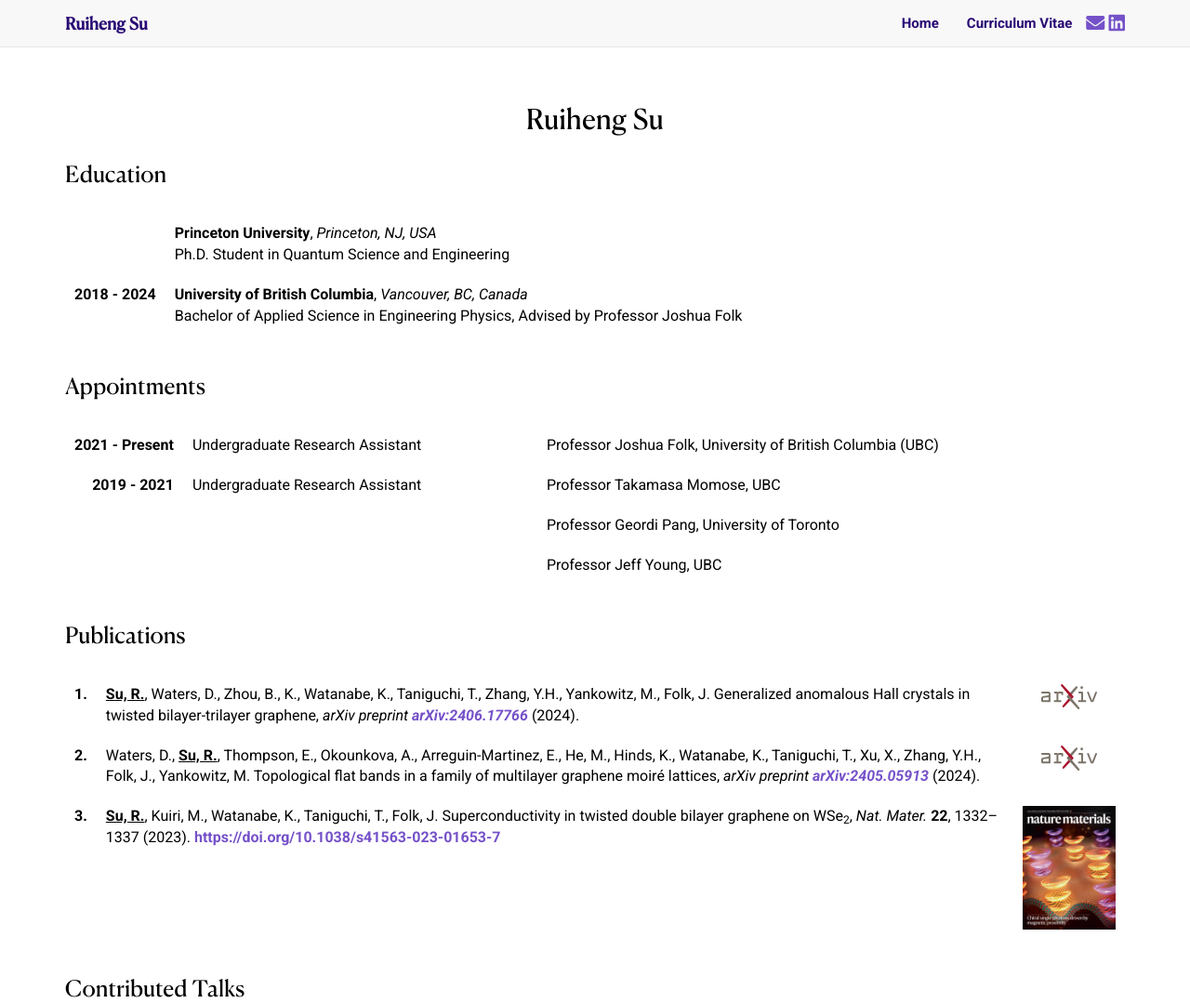
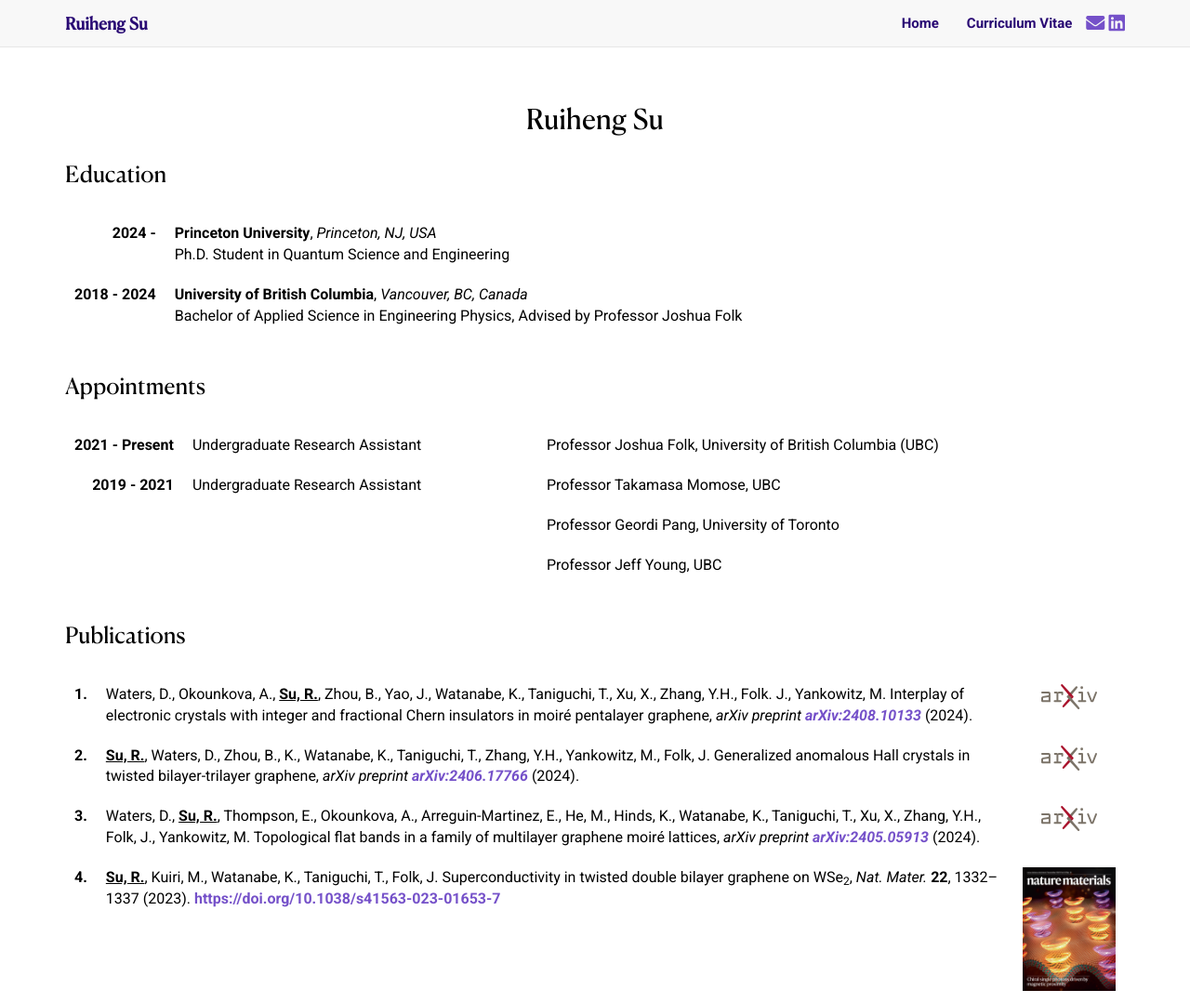
Before and after one commit to ruihengsu/ruihengsu.github.io, a plain HTML site: page cv.html in a window 1280 px wide. Shown: the top 1079 px of the page at 93% size. Drawn offline with Linux system fonts and the light colour scheme; some icons are missing; a web font is replaced by a local one.

Commit message:
Updated new paper

```diff
--- a/cv.html
+++ b/cv.html
@@ -133,7 +133,7 @@
                     <div class="table-responsive">
                         <table class="table table-sm table-borderless">
                             <tr>
-                                <th scope="row"></th>
+                                <th scope="row">2024 - </th>
                                 <td>
                                     <!-- <b>Ph.D. Student in Quantum Science and Engineering</b>, <i>Princeton University, Princeton, NJ, USA</i> -->
                                     <b>Princeton University</b>, <i>Princeton, NJ, USA</i><br>Ph.D. Student in Quantum
@@ -210,6 +210,17 @@
                             <tr>
                                 <th scope="row">1.</th>
                                 <td>
+                                    Waters, D., Okounkova, A., <b><u>Su, R.</u></b>, Zhou, B., Yao, J., Watanabe, K., Taniguchi, T., Xu, X., Zhang, Y.H., Folk. J., Yankowitz, M. Interplay of electronic crystals with integer and fractional Chern insulators in moir&eacute pentalayer graphene, <i>arXiv preprint <a
+                                            href="https://doi.org/10.48550/arXiv.2408.10133"
+                                            target="_blank">arXiv:2408.10133</a></i> (2024).
+                                </td>
+                                <td style="text-align: center;">
+                                    <img src="img\logos\arxiv-logo.svg" alt="" style="width:60px;height:auto;">
+                                </td>
+                            </tr>
+                            <tr>
+                                <th scope="row">2.</th>
+                                <td>
                                     <b><u>Su, R.</u></b>, Waters, D., Zhou, B., K., Watanabe, K., Taniguchi, T., Zhang,
                                     Y.H., Yankowitz, M., Folk, J. Generalized anomalous Hall crystals in twisted
                                     bilayer-trilayer graphene, <i>arXiv preprint <a
@@ -221,7 +232,7 @@
                                 </td>
                             </tr>
                             <tr>
-                                <th scope="row">2.</th>
+                                <th scope="row">3.</th>
                                 <td>
                                     Waters, D., <b><u>Su, R.</u></b>, Thompson, E., Okounkova, A., Arreguin-Martinez,
                                     E., He, M., Hinds, K., Watanabe, K., Taniguchi, T., Xu, X., Zhang, Y.H., Folk, J.,
@@ -235,7 +246,7 @@
                                 </td>
                             </tr>
                             <tr>
-                                <th scope="row">3.</th>
+                                <th scope="row">4.</th>
                                 <td>
                                     <b><u>Su, R.</u></b>, Kuiri, M., Watanabe, K., Taniguchi, T., Folk, J.
                                     Superconductivity in twisted double bilayer graphene on WSe<sub>2</sub>, <i>Nat.
```
